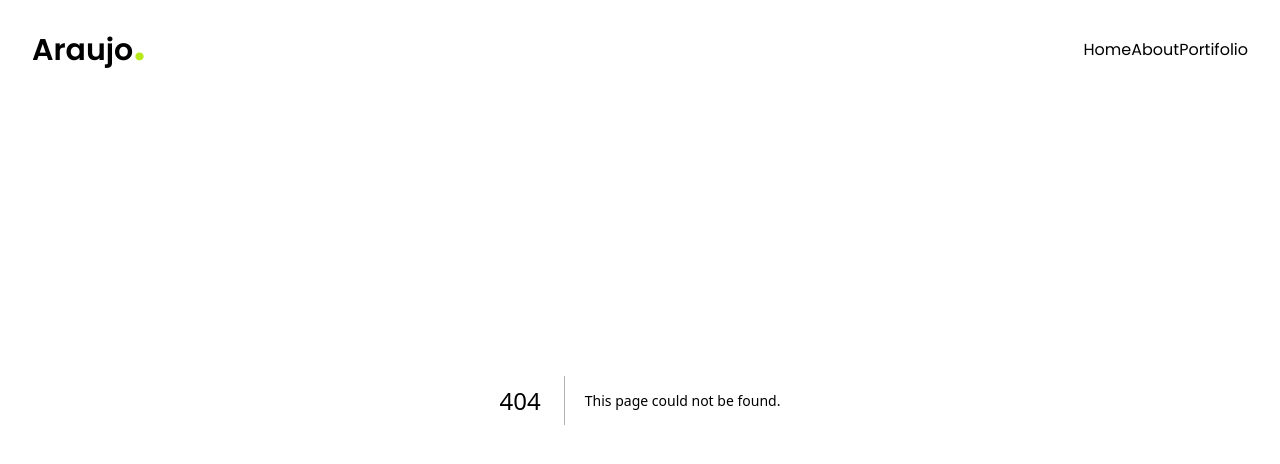
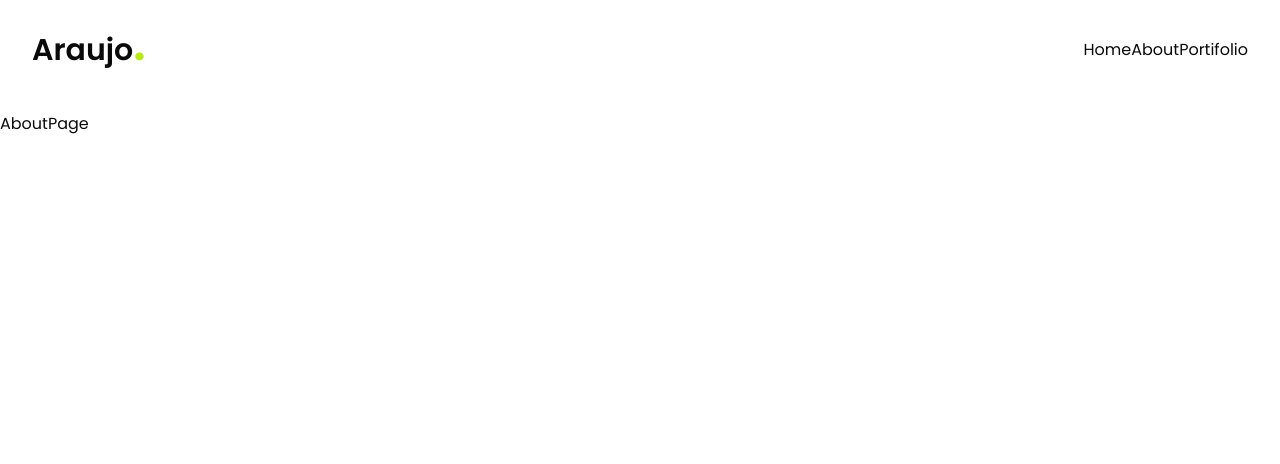
Before and after one commit to araujoerick/portifolio, a Next.js app: page /about in a window 1280 px wide. Before the commit this address had no page. Shown: the top 464 px of the page. Built offline with nearby package versions, Linux system fonts and the light colour scheme.

Commit message:
✨ feat: add initial about and portifolio pages route

```diff
--- a/app/(home)/page.tsx
+++ b/app/(home)/page.tsx
@@ -14,7 +14,7 @@ export default function Home() {
             <p className="text-pear-600">Desenvolvedor Front-End</p>
           </h1>
         </div>
-        <div className="fixed bottom-4 -translate-x-1/2">
+        <div className="fixed bottom-4 left-1/2 -translate-x-1/2">
           <ButtonThemeToggle />
         </div>
       </main>
--- /dev/null
+++ b/app/about/page.tsx
@@ -0,0 +1,5 @@
+const AboutPage = () => {
+  return <section className="mt-28">AboutPage</section>;
+};
+
+export default AboutPage;
--- a/app/globals.css
+++ b/app/globals.css
@@ -58,15 +58,15 @@
     --radius: 0.5rem;
   }
   .dark {
-    --background: 0 0% 3.9%;
+    --background: 0 0% 8%;
 
     --foreground: 0 0% 98%;
 
-    --card: 0 0% 3.9%;
+    --card: 0 0% 8%;
 
     --card-foreground: 0 0% 98%;
 
-    --popover: 0 0% 3.9%;
+    --popover: 0 0% 8%;
 
     --popover-foreground: 0 0% 98%;
 
--- /dev/null
+++ b/app/portifolio/page.tsx
@@ -0,0 +1,5 @@
+const PortifolioPage = () => {
+  return <section className="mt-28">PortifolioPage</section>;
+};
+
+export default PortifolioPage;
```
